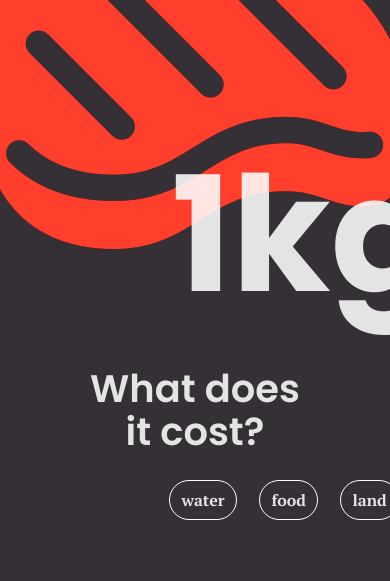
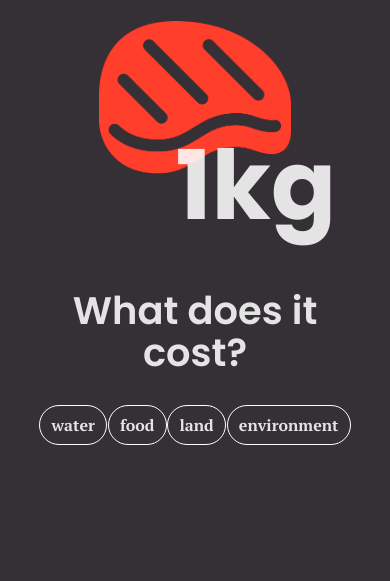
Before and after one commit to benmar2406/meat_consumption_infographic, a React (Vite) app: page / in a window 390 px wide. Shown: the part 10340-10921 px from the top of the page. Built offline with nearby package versions, Linux system fonts and the light colour scheme.

Commit message:
ressources intro css

```diff
--- a/src/components/RessourcesIntro/RessourcesIntro.css
+++ b/src/components/RessourcesIntro/RessourcesIntro.css
@@ -35,12 +35,15 @@
 .ressources-1kg-sub-title {
     margin: auto;
     text-align: center;
+    padding: 30px;
 }
 
 .ressources-list {
     display: flex;
     list-style: none;
-    justify-content:space-around;
+    justify-content: space-around;
+    margin: auto;
+
 }
 
 .ressources-list-item {
@@ -50,3 +53,46 @@
     border-radius: 20px;
     margin: 0.7rem;
 }
+
+@media screen and (max-width: 800px) {
+    .ressources-intro {
+        width: 100%;
+    }
+
+    .ressources-graphic-container {
+        height: 55vh;
+    }
+
+    .ressources-intro-graphic {
+        width: 60%;
+    }
+
+    .ressources-1kg-title {
+        top: 30%;
+        left: 45%;
+        font-size: 8rem;
+    }
+
+    .ressources-list {
+        width: 80%;
+    }
+}
+
+@media screen and (max-width: 530px) {
+    .ressources-1kg-title {
+        top: 30%;
+        font-size: 6rem;
+    }
+
+    .ressources-graphic-container {
+        height: 35vh;
+    }
+
+    .ressources-list {
+        padding: 0;
+    }
+
+    .ressources-list-item {
+        margin: 0;
+    }
+}
--- a/src/components/RessourcesIntro/RessourcesIntro.jsx
+++ b/src/components/RessourcesIntro/RessourcesIntro.jsx
@@ -83,13 +83,12 @@ const RessourcesIntro = () => {
                     <motion.ul
                         initial={{ opacity: 0, y: 200 }}
                         animate={listControls}
+                        className="ressources-list"
                     >
-                        <ul className="ressources-list">
-                            <li className="ressources-list-item">water</li>
-                            <li className="ressources-list-item">food</li>
-                            <li className="ressources-list-item">land</li>
-                            <li className="ressources-list-item">environment</li>
-                        </ul>
+                        <li className="ressources-list-item">water</li>
+                        <li className="ressources-list-item">food</li>
+                        <li className="ressources-list-item">land</li>
+                        <li className="ressources-list-item">environment</li>
                     </motion.ul>
                 </div>
             </section>
```
